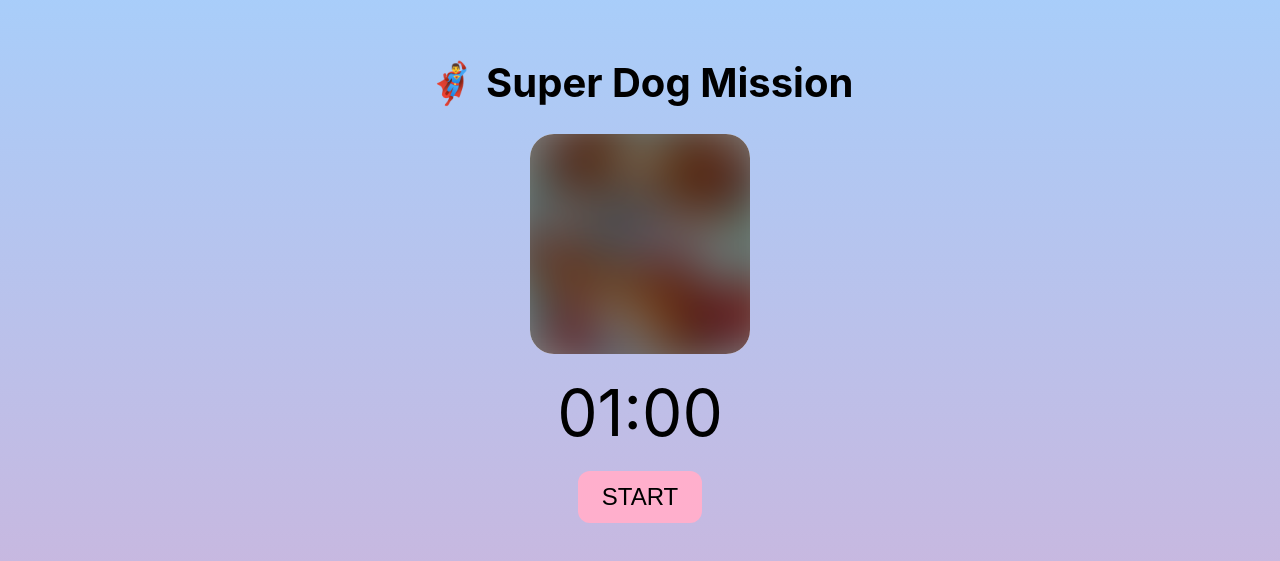
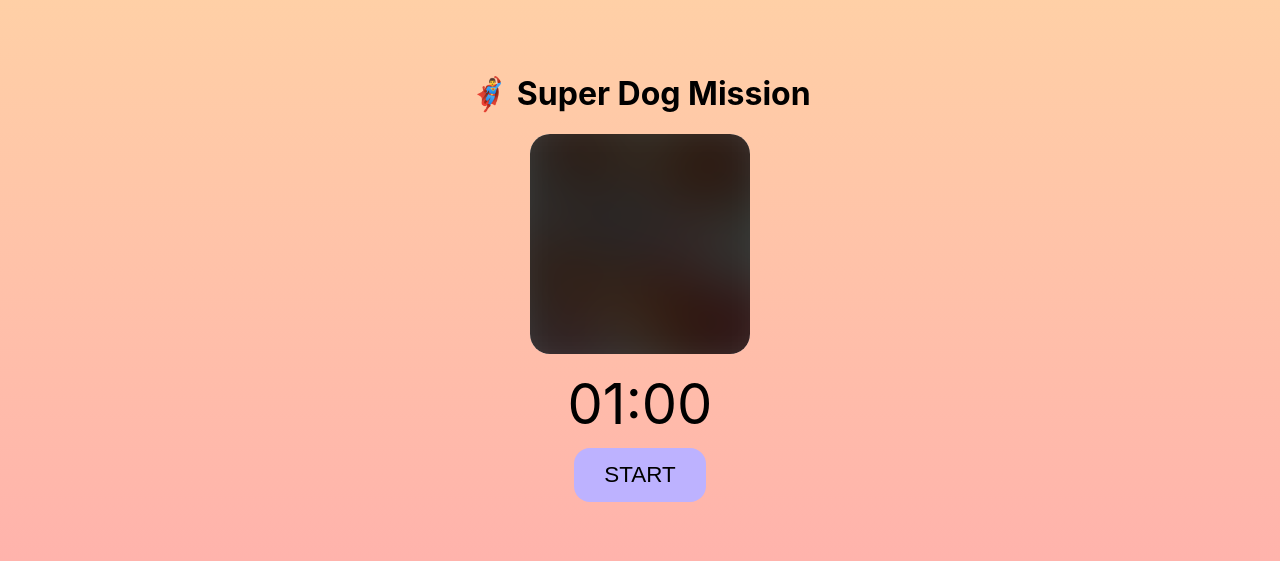
Before and after one commit to edvinska/toothbrush-timer, a plain HTML site: page index.html in a window 1280 px wide. Shown: the part 123-684 px from the top of the page. Drawn offline with Linux system fonts and the light colour scheme.

Commit message:
Update style.css

```diff
--- a/style.css
+++ b/style.css
@@ -1,11 +1,11 @@
 body {
   margin: 0;
   font-family: -apple-system, BlinkMacSystemFont, sans-serif;
-  background: linear-gradient(#a2d2ff, #cdb4db);
+  background: linear-gradient(#ffd6a5, #ffadad);
   height: 100vh;
   display: flex;
+  justify-content: center;
   align-items: center;
-  justify-content: center;
 }
 
 .app {
@@ -13,36 +13,39 @@ body {
 }
 
 h1 {
-  font-size: 2.5rem;
+  font-size: 2rem;
 }
 
 #timer {
-  font-size: 4rem;
-  margin: 20px 0;
+  font-size: 3.5rem;
+  margin: 10px 0;
 }
 
 button {
-  font-size: 1.5rem;
-  padding: 12px 24px;
+  font-size: 1.4rem;
+  padding: 14px 30px;
   border: none;
-  border-radius: 12px;
-  background: #ffafcc;
+  border-radius: 16px;
+  background: #bdb2ff;
   cursor: pointer;
 }
+
 .puzzle {
   width: 220px;
   height: 220px;
-  margin: 10px auto;
+  margin: 16px auto;
   overflow: hidden;
-  border-radius: 24px;
-  background: #fff;
+  border-radius: 20px;
+  background: white;
 }
 
 #superdog {
   width: 100%;
   height: 100%;
   object-fit: cover;
-  filter: blur(18px) brightness(0.5);
-  transform: scale(1.4);
-  transition: filter 0.5s linear, transform 0.5s linear;
-}
+
+  /* Start VERY hidden */
+  filter: blur(22px) brightness(0.25);
+  transform: scale(1.6);
+
+  transition
```
